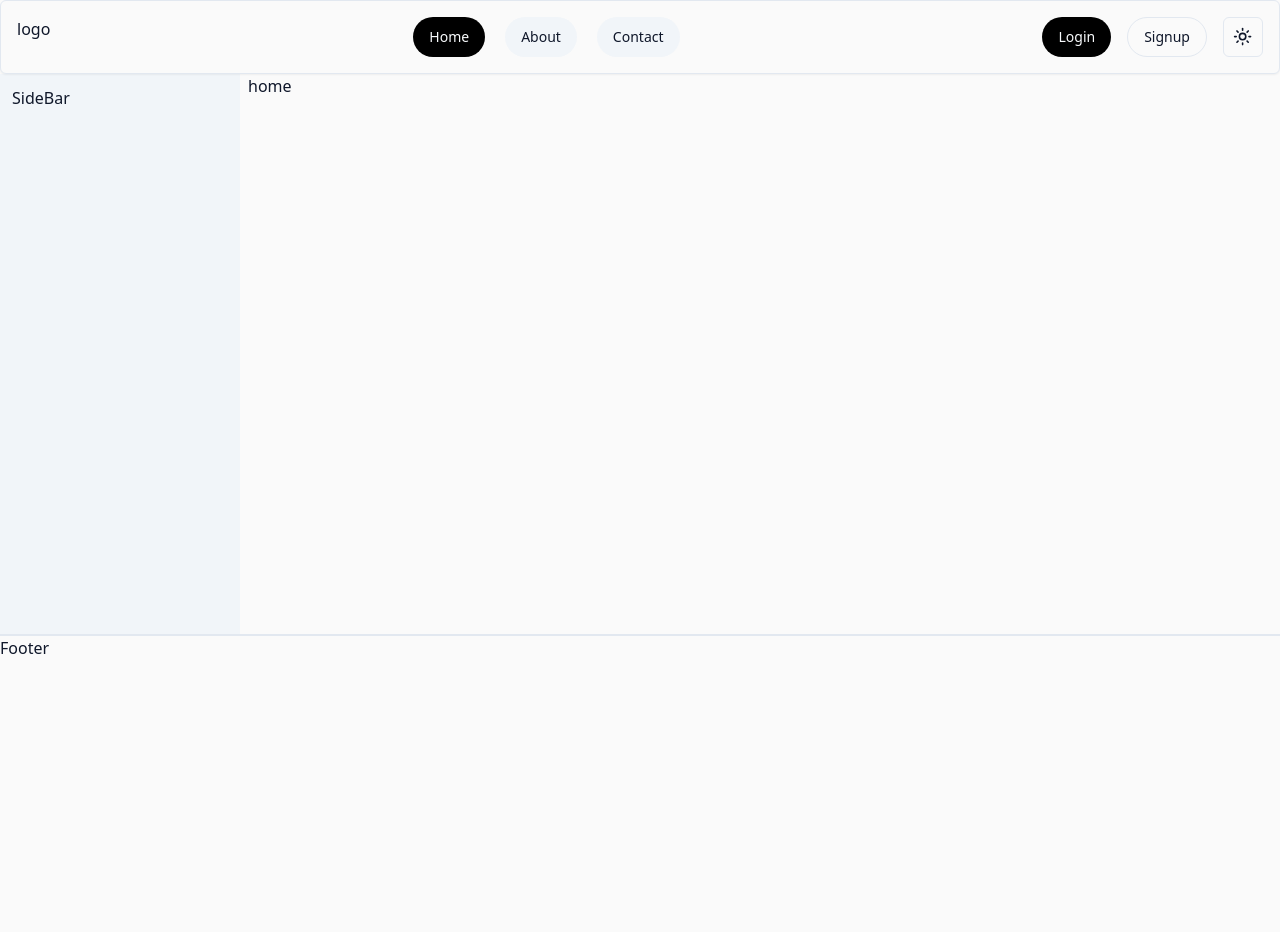
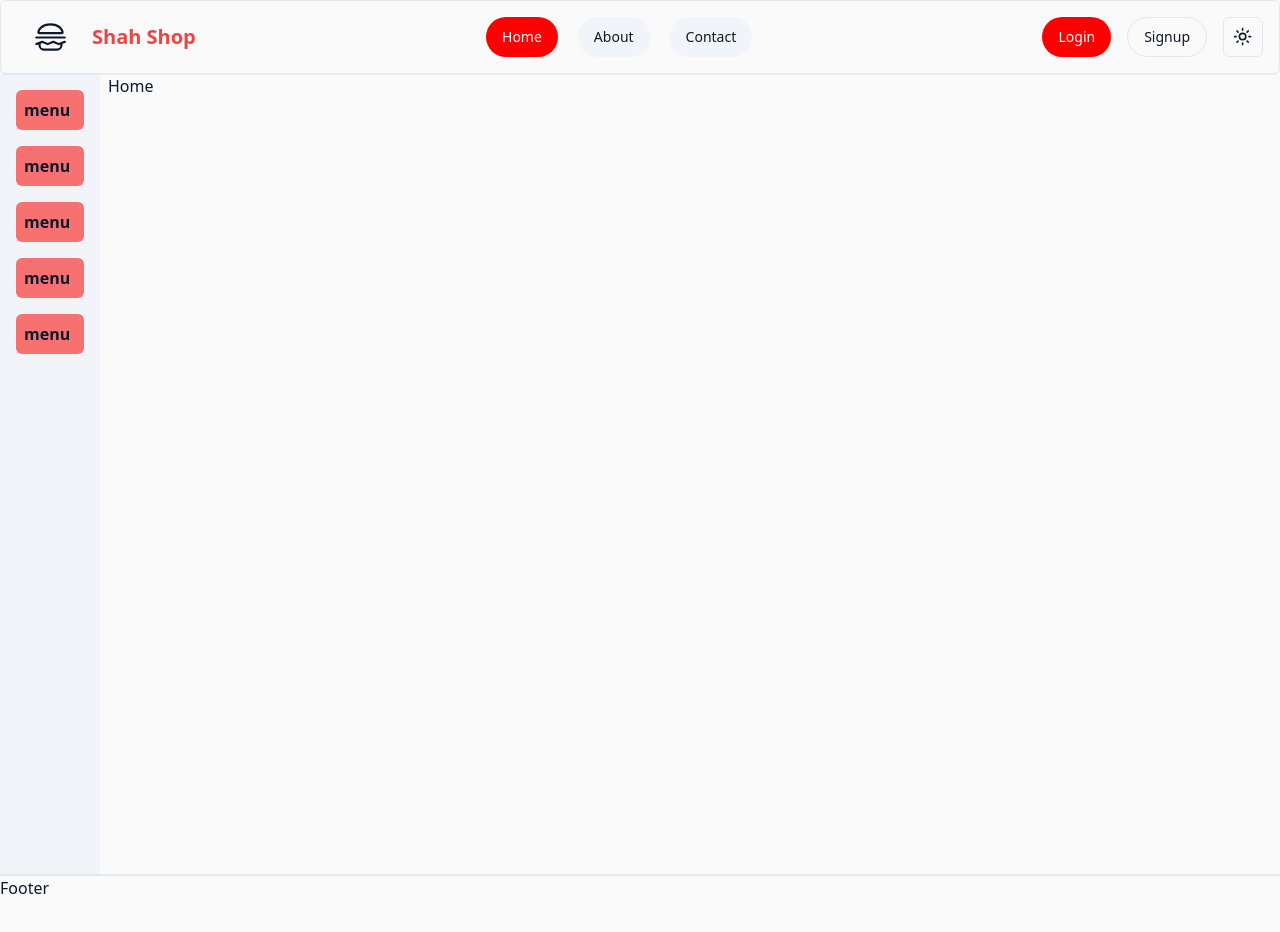
Before and after one commit to rabin9087/shah-kirana-pasal-frontend, a React (Vite) app: page / in a window 1280 px wide. Shown: the top 932 px of the page. Built offline with nearby package versions, Linux system fonts and the light colour scheme.

Commit message:
sidebar responsive;

```diff
--- a/package.json
+++ b/package.json
@@ -19,6 +19,7 @@
     "axios": "^1.6.8",
     "class-variance-authority": "^0.7.0",
     "clsx": "^2.1.0",
+    "framer-motion": "^11.1.7",
     "lucide-react": "^0.370.0",
     "next-themes": "^0.3.0",
     "react": "^18.2.0",
--- a/src/App.tsx
+++ b/src/App.tsx
@@ -5,17 +5,17 @@ import ErrorPage from "./Error-page";
 import SignIn from "./pages/SignIn";
 import SignUp from "./pages/SignUp";
 import Loader from "./components/Loader";
+import Home from "./pages/Home";
 
 function App() {
   return (
     <>
       <Routes>
-        <Route path="/sign-in" element={<SignIn />} />
         <Route
           path="/"
           element={
             <Layout>
-              <p>home</p>
+              <Home />
             </Layout>
           }
           errorElement={<ErrorPage />}
--- a/src/components/SideBar/SideBar.tsx
+++ b/src/components/SideBar/SideBar.tsx
@@ -1,6 +1,30 @@
+import { useAppSelector } from "@/hooks";
+import { motion } from "framer-motion";
 const SideBar = () => {
+  const { open } = useAppSelector((store) => store.sidebar);
   return (
-    <div className="w-[240px] bg-accent p-3  overflow-y-auto">SideBar</div>
+    <motion.div
+      initial={{ width: 100 }}
+      animate={{ width: open ? "260px" : 100 }}
+      className={`   sm:block  bg-accent p-3  overflow-y-auto animate-side-bar-open ${
+        open ? " w-screen sm:w-[100px] md:w-[240px]" : "w-[100px] hidden"
+      }`}
+    >
+      <div className="flex flex-col p-1">
+        <ul className="flex flex-col gap-4">
+          {Array(5)
+            .fill("")
+            .map((item, index) => (
+              <li
+                className=" p-2 font-bold text-secondary-foreground rounded-md overflow-hidden bg-red-400"
+                key={index}
+              >
+                menu
+              </li>
+            ))}
+        </ul>
+      </div>
+    </motion.div>
   );
 };
 
--- a/src/components/header/Header.tsx
+++ b/src/components/header/Header.tsx
@@ -1,14 +1,27 @@
 import { Link } from "react-router-dom";
 import { ThemeToggle } from "../ThemeToggle";
 import { Button } from "../ui/button";
-
+import { PiHamburger } from "react-icons/pi";
+import { useAppDispatch } from "@/hooks";
+import { toggleSideBar } from "@/redux/sidebar.slice";
 const Header = () => {
+  const dispatch = useAppDispatch();
   return (
     <div className="p-4 border shadow-sm sticky top-0 rounded-md z-50 bg-inherit flex justify-between">
-      <div>logo</div>
+      <div className="flex gap-2 justify-center items-center text-xl font-bold leading-none">
+        <Button
+          variant={"ghost"}
+          onClick={() => {
+            dispatch(toggleSideBar());
+          }}
+        >
+          <PiHamburger size={35} />
+        </Button>
+        <span className="text-red-500">Shah Shop</span>
+      </div>
       <div className="flex gap-5">
         <Link to="/">
-          <Button className="rounded-full" variant={"default"}>
+          <Button className="rounded-full" variant={"destructive"}>
             Home
           </Button>
         </Link>
@@ -25,7 +38,9 @@ const Header = () => {
       </div>
       <div className="flex gap-4">
         <Link to="/sign-in">
-          <Button className="rounded-full">Login</Button>
+          <Button className="rounded-full" variant={"destructive"}>
+            Login
+          </Button>
         </Link>
         <Link to="/sign-up">
           <Button className="rounded-full" variant={"outline"}>
--- a/src/components/layout/Layout.tsx
+++ b/src/components/layout/Layout.tsx
@@ -7,7 +7,7 @@ const Layout = ({ children }: { children: React.ReactNode }) => {
   return (
     <div className="min-h-screen flex flex-col bg-background ">
       <Header />
-      <main className="flex-1 min-h-[70vh]   w-full flex gap-2">
+      <main className="flex-1 min-h-screen   w-full flex gap-2">
         <SideBar />
         {children}
       </main>
--- /dev/null
+++ b/src/pages/Home.tsx
@@ -0,0 +1,7 @@
+import React from "react";
+
+function Home() {
+  return <div>Home</div>;
+}
+
+export default Home;
--- a/src/pages/SignIn.tsx
+++ b/src/pages/SignIn.tsx
@@ -6,7 +6,7 @@ import { FcGoogle } from "react-icons/fc";
 const SignIn = () => {
   return (
     <div className="bg-sign-up h-screen bg-cover flex ">
-      <div className="flex-1 bg-white/75 backdrop-blur-sm rounded-[80px] flex justify-center items-center text-black flex-col">
+      <div className="flex-1 bg-white/75 backdrop-blur-sm p-4 sm:rounded-lg flex justify-center items-center text-black flex-col">
         <p className="text-2xl font-bold ">Log in</p>
         <div className=" w-full sm:w-[400px]">
           <LoginForm />
@@ -38,7 +38,7 @@ const SignIn = () => {
           </Button>
         </div>
       </div>
-      <div className="flex-1 flex justify-center"></div>
+      <div className="sm:flex-1 flex justify-center"></div>
     </div>
   );
 };
--- /dev/null
+++ b/src/redux/sidebar.slice.ts
@@ -0,0 +1,16 @@
+import { createSlice } from "@reduxjs/toolkit";
+
+const sidebarReducer = createSlice({
+  name: "sidebar",
+  initialState: {
+    open: false,
+  },
+  reducers: {
+    toggleSideBar(state) {
+      state.open = !state.open;
+    },
+  },
+});
+const { actions, reducer } = sidebarReducer;
+export const { toggleSideBar } = actions;
+export default reducer;
--- a/src/store.ts
+++ b/src/store.ts
@@ -1,10 +1,11 @@
 import { configureStore } from "@reduxjs/toolkit";
 import loadingreducer from "../src/redux/Loading.slice";
 import userReducer from "../src/redux/user.slice";
+import sidebarReducer from "../src/redux/sidebar.slice";
 export const store = configureStore({
   reducer: {
     loader: loadingreducer,
-
+    sidebar: sidebarReducer,
     userInfor: userReducer,
   },
 });
```
Also changed, not shown: 1 other file (tests, documents, lock files or other folders).
